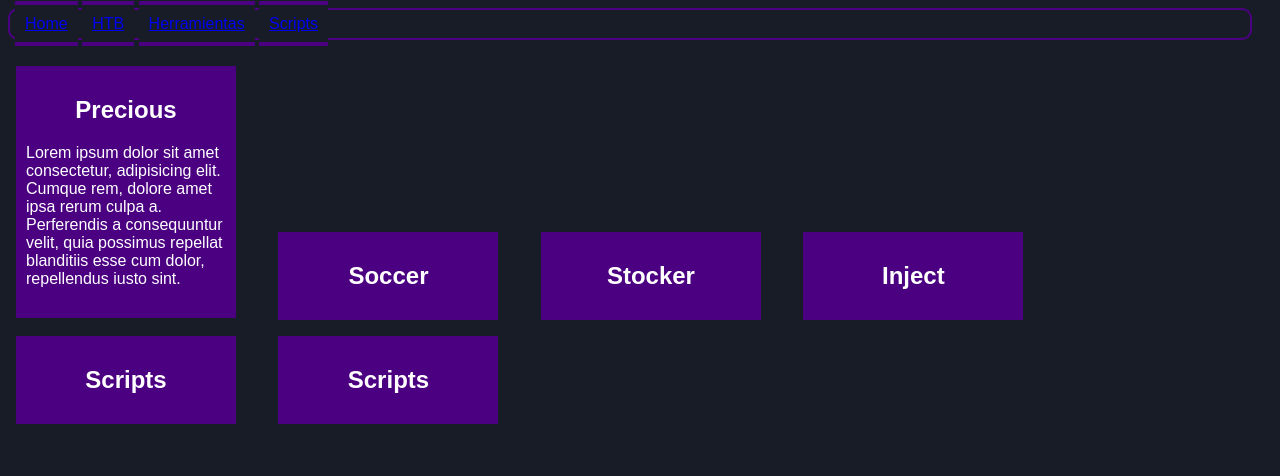
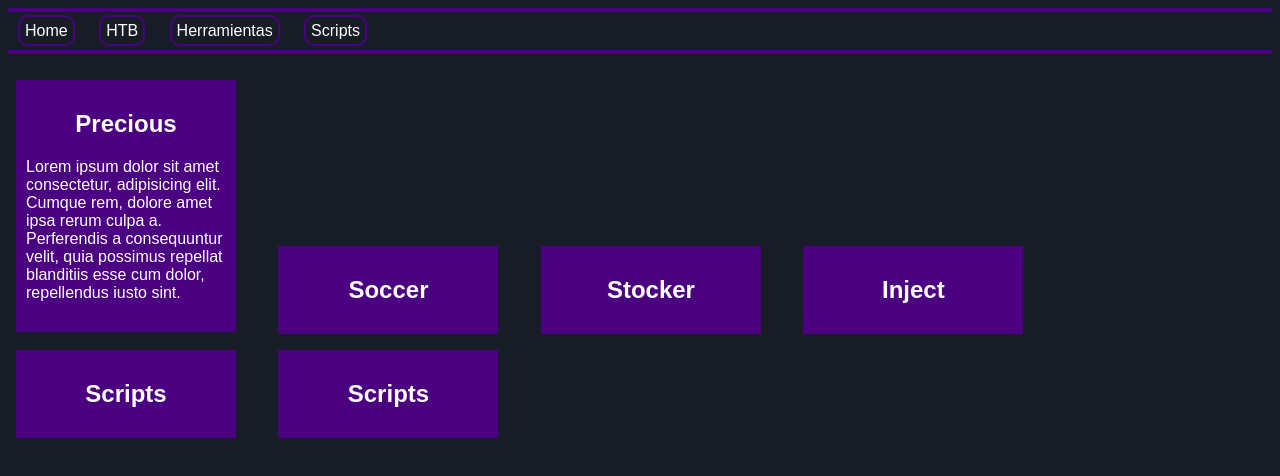
Before and after one commit to SZIndustry/p-igmar.github.io, a plain HTML site: page index.html in a window 1280 px wide. Drawn offline with Linux system fonts and the light colour scheme.

Commit message:
Update styles.css

```diff
--- a/styles.css
+++ b/styles.css
@@ -3,13 +3,13 @@
 	color: #ffffff; /* Texto en blanco */
 	font-family: Arial, sans-serif; /* Fuente de texto */
 }
-nav a{
+nav {
 	background-color: #171c26; /* Fondo negro para la barra de navegación */
 	padding: 10px; /* Espacio entre los elementos de la barra de navegación */
 	border-top: 4px solid #4b0082; /* Borde superior morado oscuro */
 	border-bottom: 4px solid #4b0082; /* Borde inferior morado oscuro */
 }
-nav {
+nav a {
 	color: #ffffff; /* Texto en blanco para los enlaces de navegación */
 	text-decoration: none; /* Sin subrayado para los enlaces de navegación */
 	margin-right: 20px; /* Espacio entre los enlaces de navegación */
```
